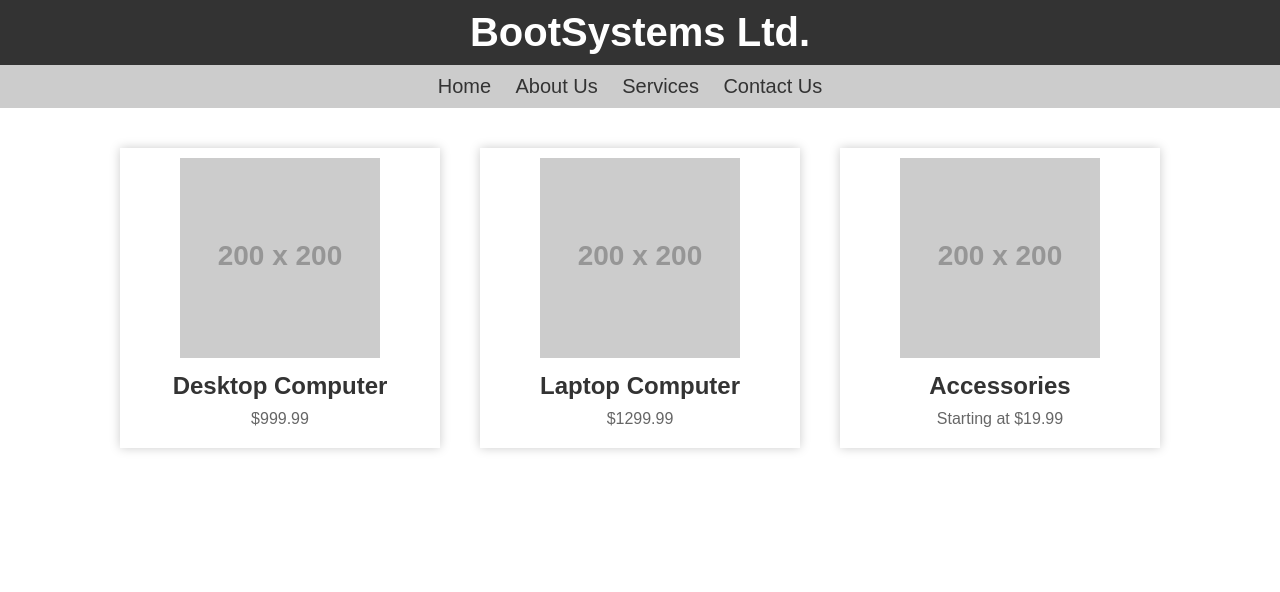
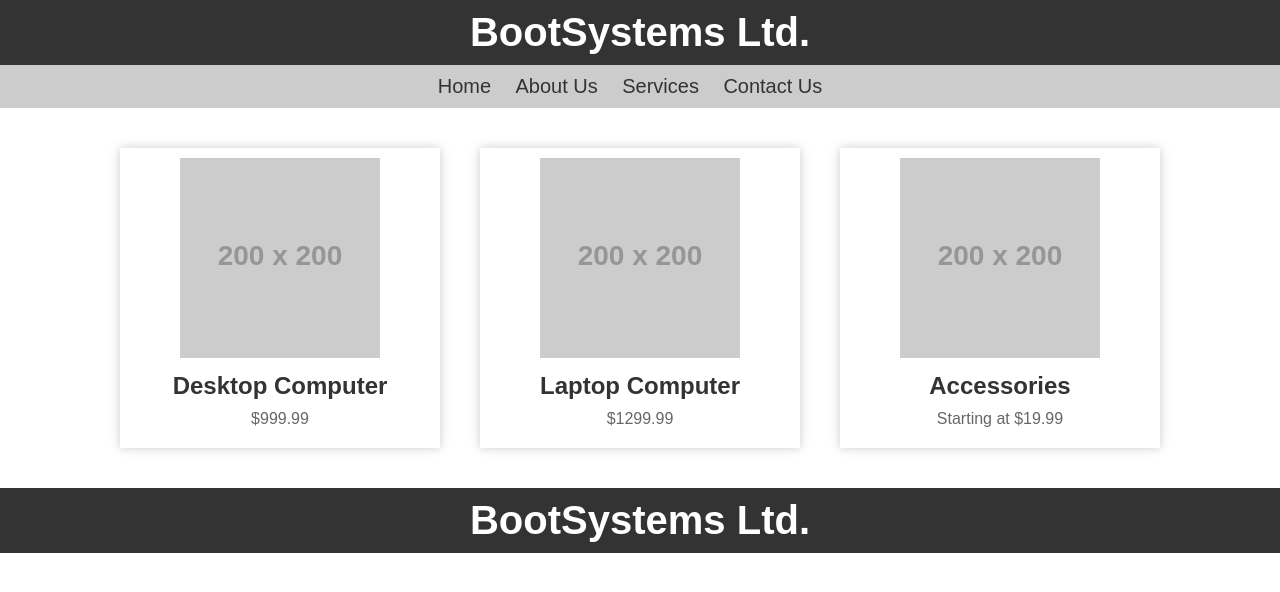
Before and after one commit to RossFitz94/bootSystems, a plain HTML site: page pages/index.html in a window 1280 px wide. Drawn offline with Linux system fonts and the light colour scheme; placeholder pictures from the web are drawn by us; files whose address does not match are found by name.

Commit message:
Footer added and styled

```diff
--- a/pages/index.html
+++ b/pages/index.html
@@ -33,3 +33,11 @@
 			<h2>Accessories</h2>
 			<p>Starting at $19.99</p>
 		</div>
+	</div>
+	<main>
+
+	</main>
+	<footer>
+		<h1>BootSystems Ltd.</h1>
+	</footer>
+</body>
--- a/style.css
+++ b/style.css
@@ -4,7 +4,7 @@ body {
     font-family: Arial, sans-serif;
 }
 
-header {
+header, footer {
     background-color: #333;
     color: #fff;
     padding: 10px;
```
Also changed, not shown: pages/about.html (+7 -0 lines), pages/contact.html (+7 -0 lines), pages/services.html (+7 -0 lines).
